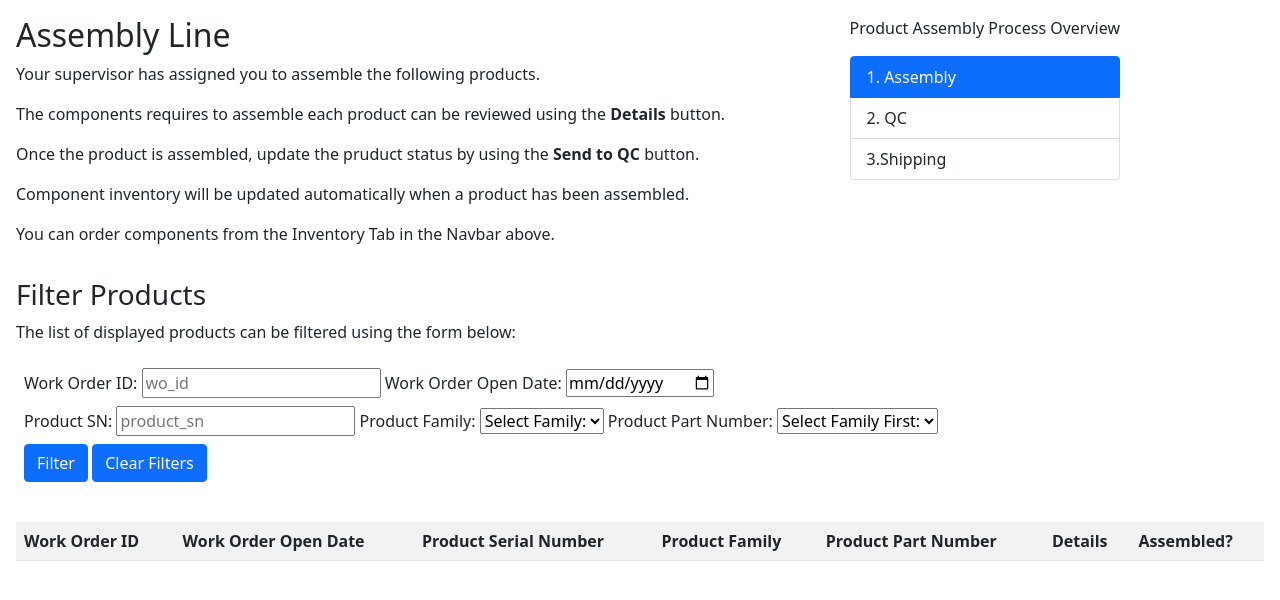
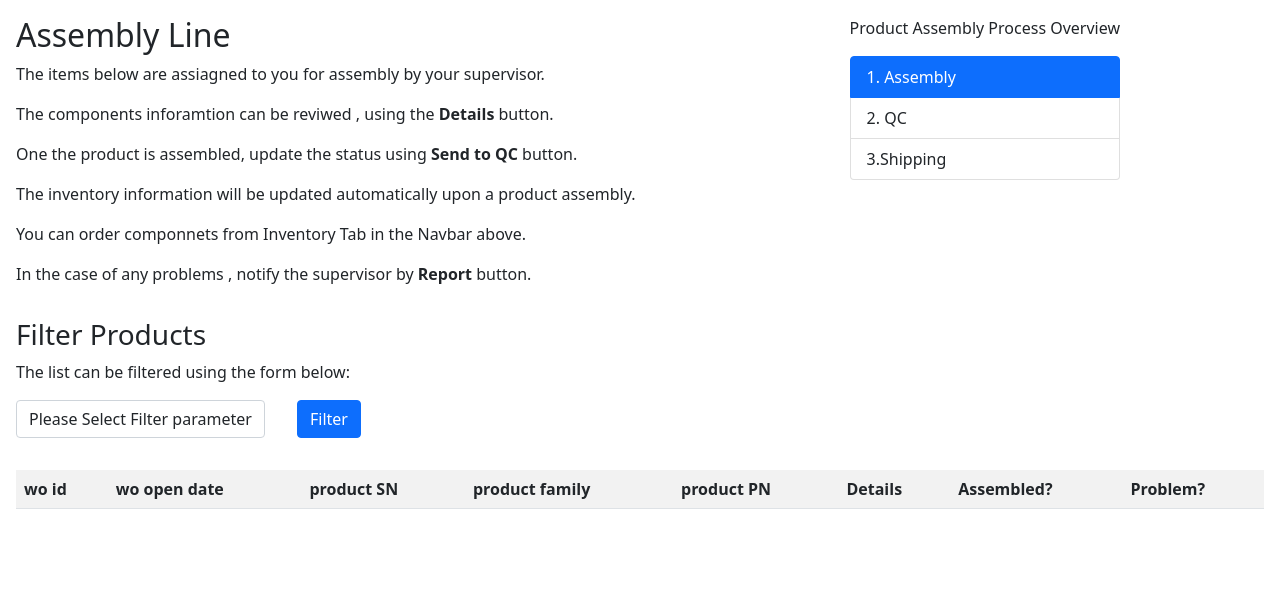
Before and after one commit to team-cs-cats/cimdb, a Flask app: template cim/templates/assembly.html in a window 1280 px wide. Shown: the part 56-656 px from the top of the page. Run offline with Flask 2, Linux system fonts and the light colour scheme; the template is opened without the code that fills it, so the values that code supplies are empty; some libraries are stand-ins or nearby versions.

Commit message:
Reverting changes to Assembly and QC pages

```diff
--- a/cim/templates/assembly.html
+++ b/cim/templates/assembly.html
@@ -12,12 +12,12 @@
 	<div class="two-column">
 			<div class="information">
 				<h2>Assembly Line</h2>
-				<p> Your supervisor has assigned you to assemble the following products.</p>
-				<p> The components requires to assemble each product can be reviewed using the <b>Details</b> button.</p>
-				<p> Once the product is assembled, update the pruduct status by using the <b>Send to QC</b> button.</p>
-				<p> Component inventory will be updated automatically when a product has been assembled.</p>
-				<p> You can order components from the Inventory Tab in the Navbar above.</p>
-				<!-- <p> In the case of any problems, notify your supervisor by the <b>Report</b> button.</p> -->
+				<p> The items below are assiagned to you for assembly by your supervisor.</p>
+				<p> The components inforamtion can be reviwed , using the <b>Details</b> button.</p>
+				<p> One the product is assembled, update the status using <b>Send to QC</b> button.</p>
+				<p> The inventory information will be updated automatically upon a product assembly.</p>
+				<p> You can order componnets from Inventory Tab in the Navbar above.</p>
+				<p> In the case of any problems , notify the supervisor by <b>Report</b> button.</p>
 			</div>
 
 			<div class="process-overview">
@@ -35,63 +35,47 @@
 
 <div id="data-filtering">
 	<h3>Filter Products</h3>
-	<p>The list of displayed products can be filtered using the form below:</p>
+	<p>The list can be filtered using the form below:</p>
 
-	<form id="assembly-data-filter" action="">
-
-		<div class="inner-div">
-			<label for="wo_id">Work Order ID:</label>
-			<input type="text" name="wo_id" id="wo_id" placeholder="wo_id">
-
-			<label for="wo_open_date">Work Order Open Date: </label>
-			<input type="date" name="wo_open_date" id="wo_open_date">
-
-        </div>
-
-        <div class="inner-div">
-            <label for="product_sn">Product SN:</label>
-			<input type="text" name="product_sn" id="product_sn" placeholder="product_sn">
+	<form class="form-group filter-form" id="assembly-data-filter" action="">
 
 
-			<label for="product_family">Product Family:</label>
-			<select class="custom-select" id="product_family" required>
-				<option selected>Select Family:</option>
-				{% for product in products_catalog %}
-					<option>{{product}}</option>
-				{% endfor %}
-			</select>
+			<label for="filter-key">
+				<select class="form-control" name="filter-key" id="filter-key">
+					<option>Please Select Filter parameter</option>
+					<option value="wo_id">Workorder ID</option>
+					<option value="wo_open_date">Workorder Open Date</option>
+					<option value="wo_close_date">Workorder Close Date</option>
+					<option value="product_sn">Product SN</option>
+					<option value="product_family">Product Family</option>
+					<option value="product_pn">Product Pn</option>
+				</select>
+			</label>
+			<div id="filter-value">
 
-			<label for="product_pn">Product Part Number: </label>
-			<select class="custom-select" id="product_pn">
-				<option selected>Select Family First:</option>
-				{% for product in products_catalog %}
-					<option>{{product}}</option>
-				{% endfor %}
-			</select>
+			</div>
+			<div>
+				<input type="button" class="btn btn-primary" value="Filter" id="filterBtn">
+			</div>
 
-		</div>
 
-		<div class="inner-div">
-			<input type="button" class="btn btn-primary" value="Filter" onclick=addData() >
-			<input type="button" class="btn btn-primary" value="Clear Filters" onclick=clear() >
-		</div>
 	</form>
+
+
 </div>
 
 
-
-<!-- dummy content for demo --will be replaced -->
 <div id="results">
 	<table class="table table-striped" >
 		<tr>
-			<th>Work Order ID</th>
-			<th>Work Order Open Date</th>
-			<th>Product Serial Number</th>
-			<th>Product Family</th>
-			<th>Product Part Number</th>
+			<th>wo id</th>
+			<th>wo open date</th>
+			<th>product SN</th>
+			<th>product family</th>
+			<th>product PN</th>
 			<th>Details</th>
 			<th>Assembled?</th>
-			<!-- <th>Problem?</th> -->
+			<th>Problem?</th>
 		</tr>
 
 		{% for product in assembly_list %}
@@ -102,8 +86,19 @@
 				<td>{{product.product_family}}</td>
 				<td>{{product.product_pn}}</td>
 				<td><button class="btn btn-secondary" onclick=components_info("{{product.product_sn}}")>Details</td>
-				<th><button class="btn btn-info" onclick=assemble_product("{{product.product_sn}}")>Send to QC</button></th>
-				<!-- <td><button class="btn btn-dark" onclick=report_product("{{product.product_sn}}")>Report</button></td> -->
+
+				<td><button class="btn btn-info"
+					data-toggle="modal"
+					data-target="#pass_assembly"
+					data_product_sn={{product.product_sn}}>Approve</button>
+				</td>
+
+				<td><button class="btn btn-dark"
+					data-toggle="modal"
+					data-target="#failed_assembly"
+					data_product_sn={{product.product_sn}}>Report</button>
+				</td>
+
 			</tr>
 		{% endfor %}
 
@@ -111,6 +106,66 @@
 
 </div>
 
+<!-- Modal popup for Assembly Approval feature -->
+<div id="pass_assembly" class="modal fade" tabindex="-1">
+	<div class="modal-dialog">
+		<div class="modal-content">
+			<form >
+				<div class="modal-header">
+					<h5 class="modal-title">Assembly Approval for Product #<span id="pass_assembly_title"> </span></h5>
+					<button type="button" class="close" data-dismiss="modal">&times;</button>
+				</div>
+				<div class="modal-body">
+
+					 <h2>Assembly Approval</h2>
+					 <p>The product is assembled and ready for next step.</p>
+					 <label for="assembly_approval_date">Assembly Approval Date</label>
+					 <input type="date" id="assembly_approval_date" >
+
+
+
+				<div class="modal-footer">
+					<button type="button" class="btn btn-secondary" data-dismiss="modal">Cancel</button>
+					<button type="button" class="btn btn-success" id="btnUpdate" name="btnUpdate" data-dismiss="modal" aria-label="Close" onclick=assembly_approval()>Approve</button>
+				</div>
+			</form>
+		</div>
+	</div>
+</div>
+
+
+<!-- Modal popup for Report feature -->
+<div id="failed_assembly" class="modal fade" tabindex="-1">
+	<div class="modal-dialog">
+		<div class="modal-content">
+			<form>
+				<div class="modal-header">
+					<h5 class="modal-title">Assembly Denial for Product #<span id="failed_assembly_title"> </span></h5>
+					<button type="button" class="close" data-dismiss="modal">&times;</button>
+				</div>
+				<div class="modal-body">
+
+					 <h2>Assembly Denial</h2>
+					 <p>The product failed Assembly NOT ready for next step.</p>
+					 <p>This will inform the supervisor team</p>
+
+
+				<div class="modal-footer">
+					<button type="button" class="btn btn-secondary" data-dismiss="modal">Cancel</button>
+					<button type="button" class="btn btn-success"  id="reportbtn" data-dismiss="modal" aria-label="Close" onclick=report()>Report</button>
+				</div>
+			</form>
+		</div>
+	</div>
+</div>
+
+
+<!-- Connect to jquery (first) in order to open modals -->
+<script src="https://code.jquery.com/jquery-3.2.1.slim.min.js" integrity="sha384-KJ3o2DKtIkvYIK3UENzmM7KCkRr/rE9/Qpg6aAZGJwFDMVNA/GpGFF93hXpG5KkN" crossorigin="anonymous"></script>
+<script src="https://cdnjs.cloudflare.com/ajax/libs/popper.js/1.12.9/umd/popper.min.js" integrity="sha384-ApNbgh9B+Y1QKtv3Rn7W3mgPxhU9K/ScQsAP7hUibX39j7fakFPskvXusvfa0b4Q" crossorigin="anonymous"></script>
+<script src="https://maxcdn.bootstrapcdn.com/bootstrap/4.0.0/js/bootstrap.min.js" integrity="sha384-JZR6Spejh4U02d8jOt6vLEHfe/JQGiRRSQQxSfFWpi1MquVdAyjUar5+76PVCmYl" crossorigin="anonymous"></script>
+
+
 <script src="{{ url_for('static', filename='js/assembly.js') }}"></script>
 
 {% endblock%}
```
Also changed, not shown: cim/database/cimdb.sql (+80 -46 lines), cim/templates/qc.html (+27 -40 lines), cim/templates/wo-details.html (+35 -32 lines).
